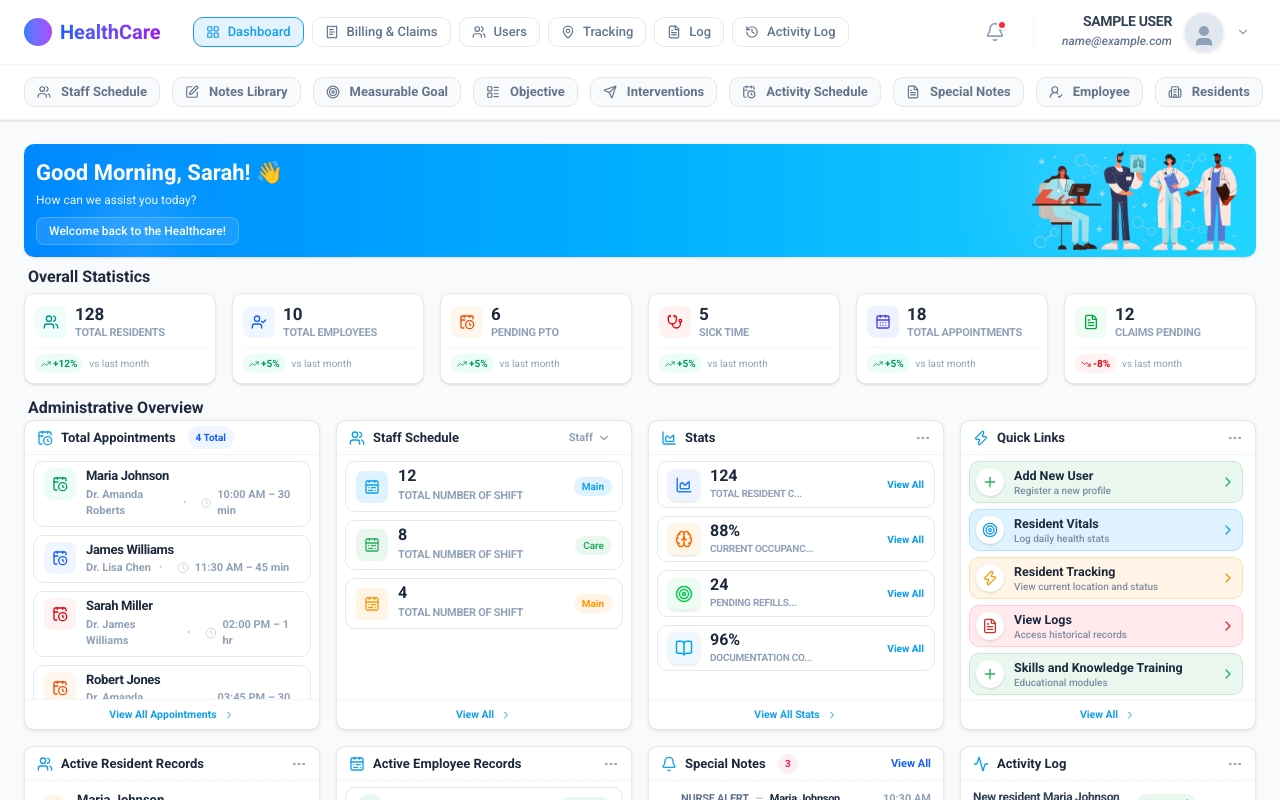
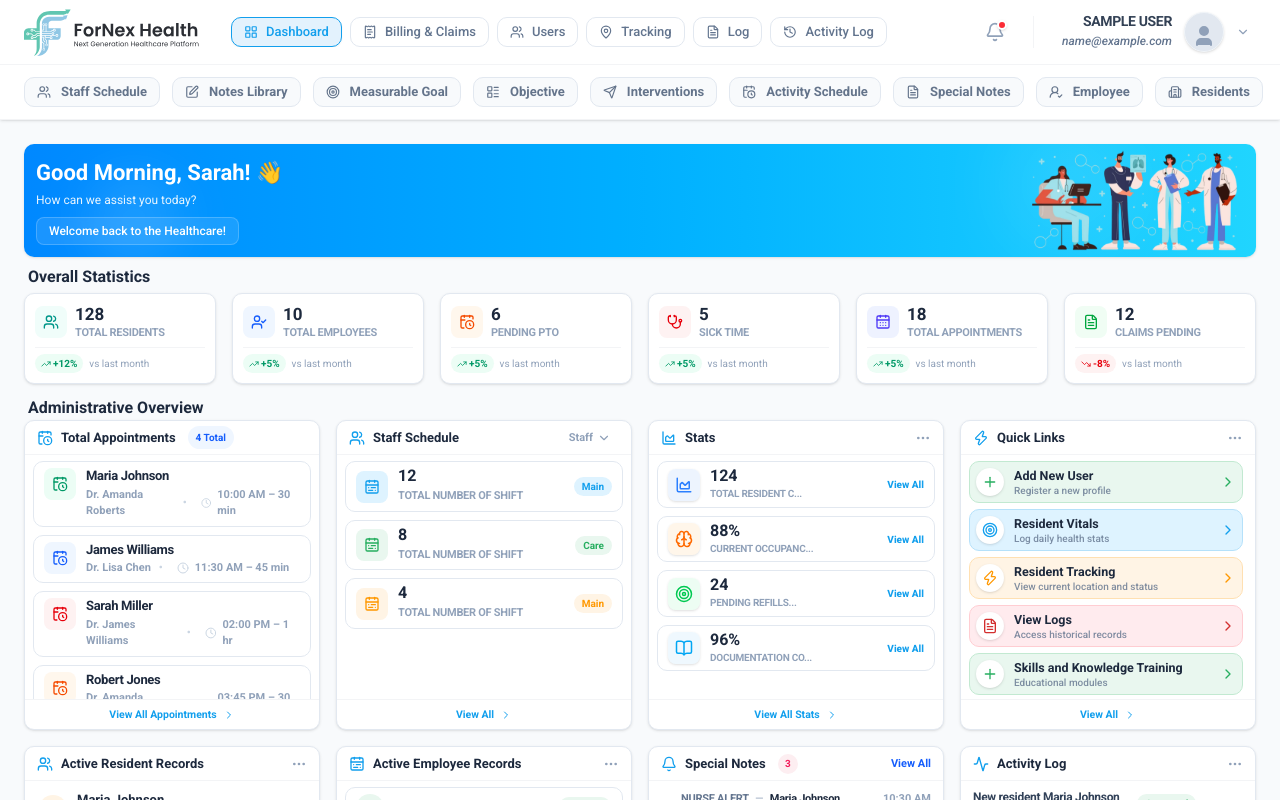
Before and after one commit to deepakcreativebuffer/HealthCare, a React (Vite) app: page /admin in a window 1280 px wide. Built offline with nearby package versions, Linux system fonts and the light colour scheme; sample sign-in values are in the browser's storage.

Commit message:
add fornex logo

```diff
--- a/src/components/layout/Navbar.jsx
+++ b/src/components/layout/Navbar.jsx
@@ -62,10 +62,11 @@ const Navbar = ({ activeTab, onTabChange }) => {
           onClick={() => onTabChange("Dashboard")}
         >
           <Link to="/" className="flex items-center space-x-2 justify-center">
-            <div className="w-7 h-7 rounded-full bg-gradient-to-r from-blue-500 to-purple-500 flex items-center justify-center text-white font-bold" />
-            <span className="text-xl font-bold bg-clip-text text-transparent bg-gradient-to-r from-blue-600 to-purple-600">
-              HealthCare
-            </span>
+            {/* <div className="w-7 h-7 rounded-full bg-gradient-to-r from-blue-500 to-purple-500 flex items-center justify-center text-white font-bold" />
+              <span className="text-lg font-bold bg-clip-text text-transparent bg-gradient-to-r from-blue-600 to-purple-600">
+                HealthCare
+              </span> */}
+            <img src="logo.svg" className="h-12" alt="Logo" />
           </Link>
         </div>
 
@@ -76,8 +77,8 @@ const Navbar = ({ activeTab, onTabChange }) => {
               key={item.name}
               onClick={() => onTabChange(item.name)}
               className={`px-3 py-1 text-[13px] font-medium rounded-[10px] transition-all border whitespace-nowrap flex items-center gap-2 ${activeTab === item.name
-                  ? "bg-[#E3F2FD] text-[#129FED] border-[#129FED] shadow-xs"
-                  : "bg-white text-slate-500 border-[#E2E8F0] hover:bg-slate-50"
+                ? "bg-[#E3F2FD] text-[#129FED] border-[#129FED] shadow-xs"
+                : "bg-white text-slate-500 border-[#E2E8F0] hover:bg-slate-50"
                 }`}
             >
               <item.icon
--- a/src/resident-panel/components/Navbar.jsx
+++ b/src/resident-panel/components/Navbar.jsx
@@ -24,7 +24,7 @@ const Navbar = ({ resident }) => {
       <div className="max-w-full mx-auto px-4 sm:px-6 lg:px-8">
         <div className="flex justify-between h-14 items-center">
           {/* Logo & Hamburger */}
-          <div className="flex items-center space-x-3">
+          <div className="flex items-center space-x-3 gap-4">
             <button
               className="md:hidden text-gray-400 hover:text-gray-500"
               onClick={() => setIsMobileMenuOpen(!isMobileMenuOpen)}
@@ -36,10 +36,11 @@ const Navbar = ({ resident }) => {
               )}
             </button>
             <Link to="/resident-dashboard" className="flex items-center space-x-2">
-              <div className="w-7 h-7 rounded-full bg-gradient-to-r from-blue-500 to-purple-500 flex items-center justify-center text-white font-bold" />
+              {/* <div className="w-7 h-7 rounded-full bg-gradient-to-r from-blue-500 to-purple-500 flex items-center justify-center text-white font-bold" />
               <span className="text-lg font-bold bg-clip-text text-transparent bg-gradient-to-r from-blue-600 to-purple-600">
                 HealthCare
-              </span>
+              </span> */}
+              <img src="logo.svg" className="h-12" alt="Logo" />
             </Link>
 
             <div className="hidden md:flex items-center space-x-2">
```
Also changed, not shown: public/logo.svg (added).
